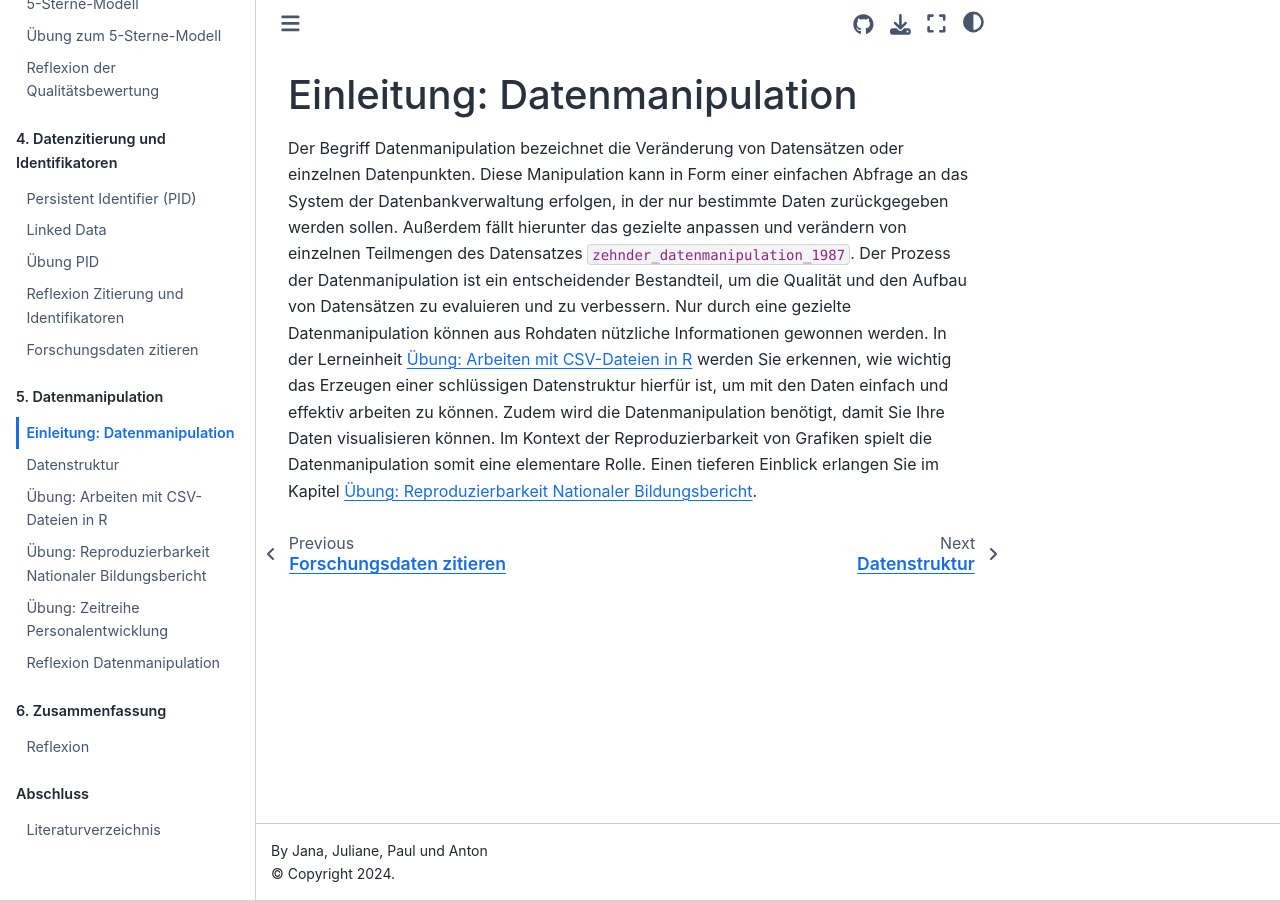
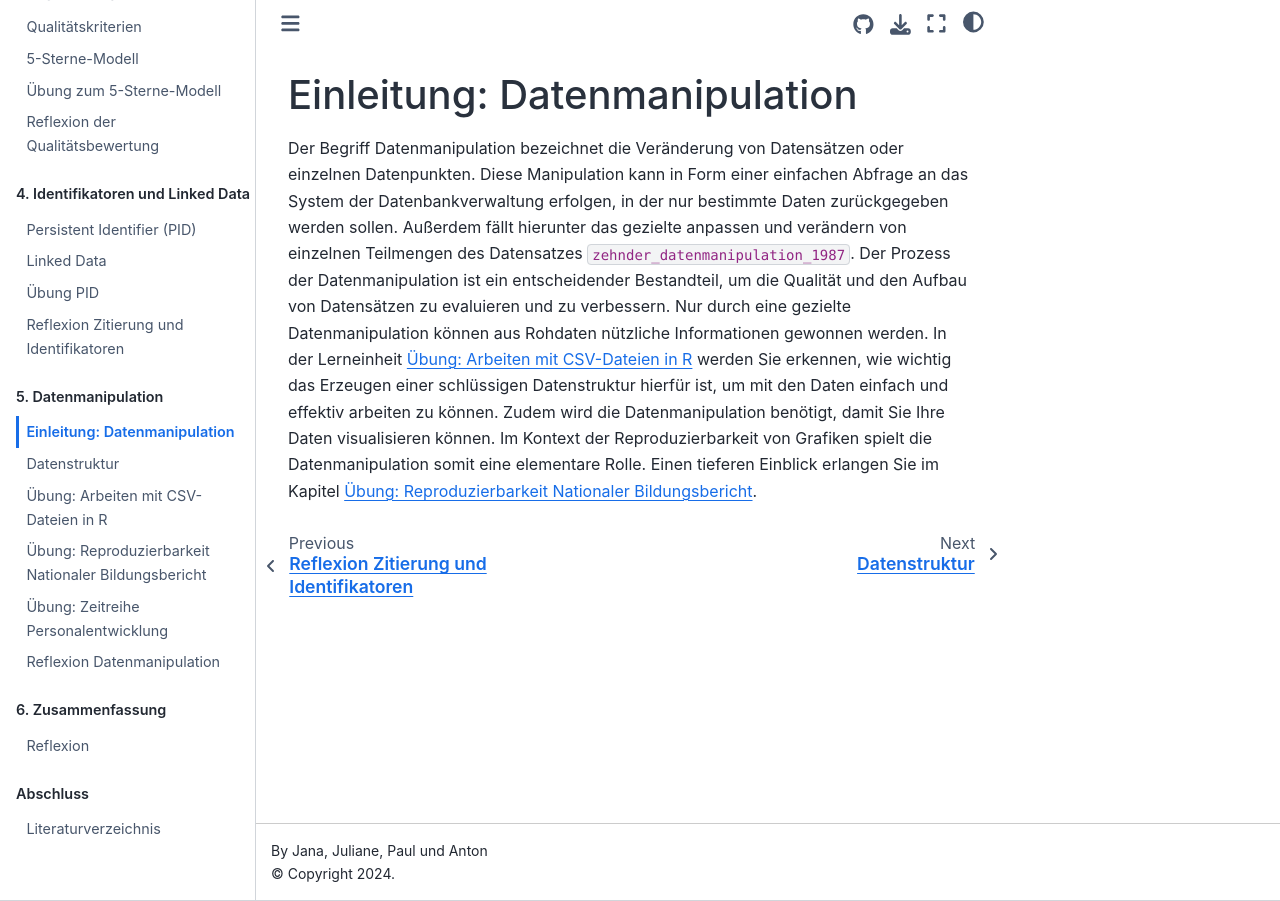
Before and after one commit to quadriga-dk/Tabelle-Fallstudie-1, a Jupyter Book: the page built from Markdown/Datenmanipulation.md, in a window 1280 px wide. Built offline with Jupyter Book 1.0.4 settings and Sphinx 7.4.7 and the Sphinx Book theme 1.1.4, drawn with Linux system fonts in a browser that asks for light colours; cross-references to code outside the pages are shown as plain code.

Commit message:
Update _toc.yml

```diff
--- a/_toc.yml
+++ b/_toc.yml
@@ -12,6 +12,7 @@
   - caption: 2. Datennachnutzung und FAIR-Prinzipien
     chapters:
     - file: Markdown/Einleitung_Datennachnutzung
+    - file: Markdown/Einleitung_Datenzitierung
     - file: Markdown/Fair_Prinzipien
     - file: Markdown/FAIR_Übung_Tabelle
     - file: Markdown/FAIR_Reflexion
@@ -22,13 +23,12 @@
     - file: Markdown/5_Star_Model
     - file: Markdown/Star_Übung_CSV
     - file: Markdown/Qualität_Reflexion
-  - caption: 4. Datenzitierung und Identifikatoren
+  - caption: 4. Identifikatoren und Linked Data
     chapters:
     - file: Markdown/PID
     - file: Markdown/Linked_Data
     - file: Markdown/Übung_PID
     - file: Markdown/Zitierung_Reflexion
-    - file: Markdown/Einleitung_Datenzitierung
   - caption: 5. Datenmanipulation
     chapters:
     - file: Markdown/Datenmanipulation
```
